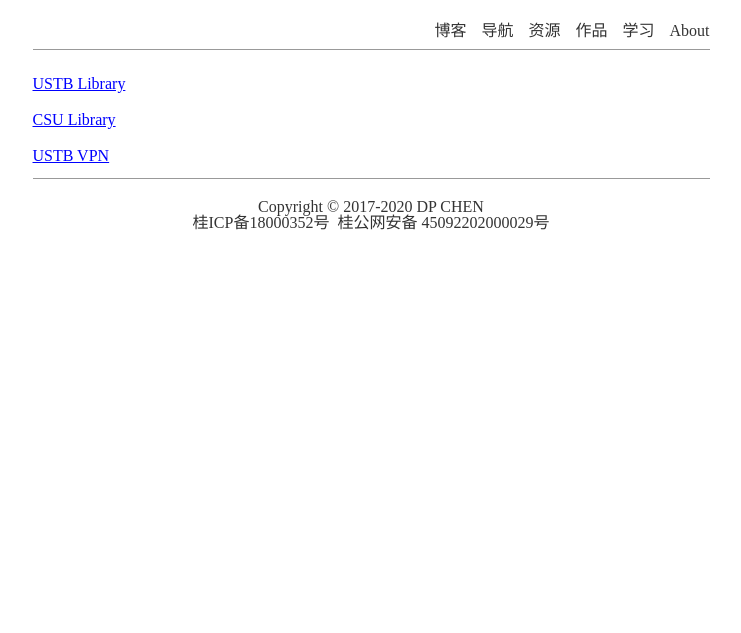
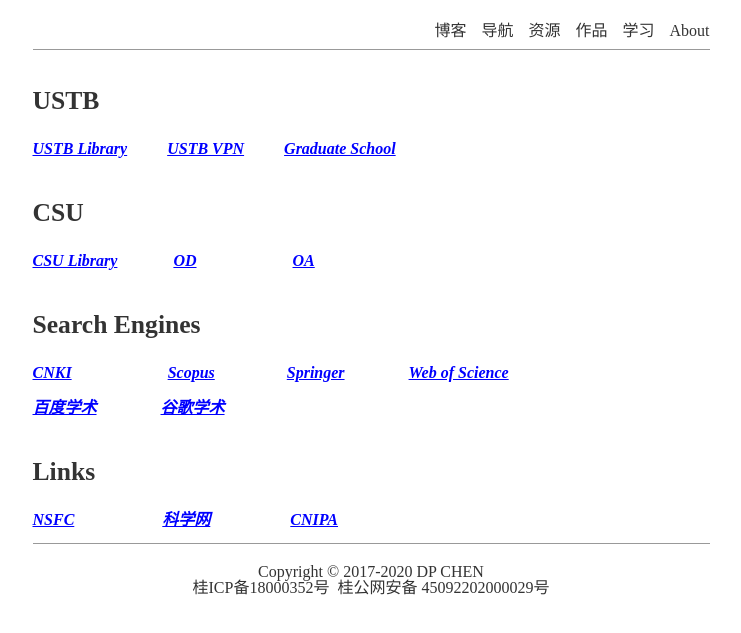
Before and after one commit to dpchentech/dpchentech.github.io, a plain HTML site: page navigation/index.html in a window 1280 px wide. Shown: the part 119-752 px from the top of the page, without its empty margins (269-1010 px from the left). Drawn offline with Linux system fonts and the light colour scheme.

Commit message:
20200302

```diff
--- a/navigation/index.html
+++ b/navigation/index.html
@@ -28,9 +28,15 @@
 <div class="meta">
   </div>
 <div class="content">
-  <p><a href="http://lib.ustb.edu.cn/">USTB Library</a></p>
-<p><a href="http://lib.csu.edu.cn/">CSU  Library</a></p>
-<p><a href="https://n.ustb.edu.cn/login">USTB VPN</a></p>
+  <h1 id="ustbhttpswwwustbeducn"><a href="https://www.ustb.edu.cn/"><strong>USTB</strong></a></h1>
+<p><a href="http://lib.ustb.edu.cn/"><em><strong>USTB Library</strong></em></a>   <a href="https://n.ustb.edu.cn/login"><em><strong>USTB VPN</strong></em></a>   <a href="http://gs.ustb.edu.cn/"><em><strong>Graduate School</strong></em></a></p>
+<h1 id="csuhttpwwwcsueducn"><a href="http://www.csu.edu.cn/"><strong>CSU</strong></a></h1>
+<p><a href="http://lib.csu.edu.cn/"><em><strong>CSU  Library</strong></em></a>    <a href="http://tz.its.csu.edu.cn/"><em><strong>OD</strong></em></a>      <a href="http://oa.its.csu.edu.cn/Home/ReleaseXNGW"><em><strong>OA</strong></em></a></p>
+<h1 id="search-engines"><strong>Search Engines</strong></h1>
+<p><a href="https://www.cnki.net/"><em><strong>CNKI</strong></em></a>      <a href="https://www.scopus.com/"><em><strong>Scopus</strong></em></a>     <a href="https://link.springer.com/"><em><strong>Springer</strong></em></a>    <a href="https://webofknowledge.com"><em><strong>Web of Science</strong></em></a></p>
+<p><a href="https://xueshu.baidu.com/"><em><strong>百度学术</strong></em></a>    <a href="https://scholar.google.com/"><em><strong>谷歌学术</strong></em></a></p>
+<h1 id="links"><strong>Links</strong></h1>
+<p><a href="http://www.nsfc.gov.cn/"><em><strong>NSFC</strong></em></a>      <a href="http://www.sciencenet.cn/"><em><strong>科学网</strong></em></a>     <a href="http://epub.sipo.gov.cn/"><em><strong>CNIPA</strong></em></a></p>
 </div>
 
   </article>
```
Also changed, not shown: index.xml (+5 -3 lines).
